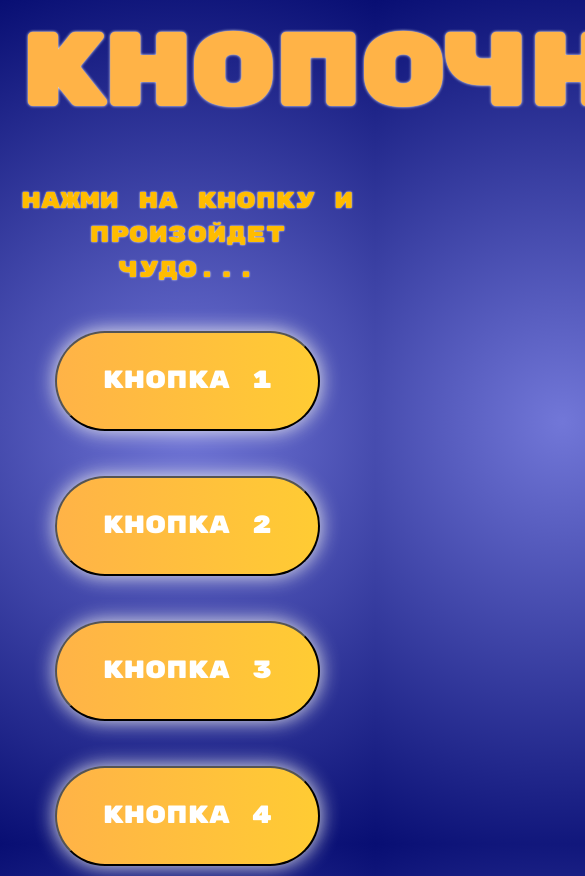
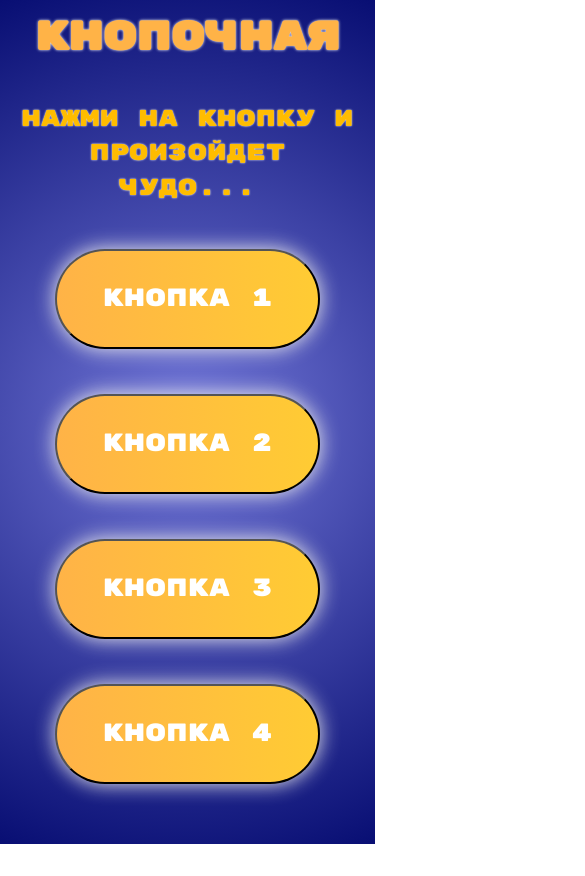
Before and after one commit to PeterGriffer/KURSACH, a website: page src/index.html in a window 390 px wide. Shown: the top 876 px of the page, 585 px wide, since content can reach past the window. After the commit the page ends 844 px from the top, so only its background shows below. Drawn offline with Linux system fonts and the light colour scheme.

Commit message:
адаптивные буквы

```diff
--- a/src/style/style.css
+++ b/src/style/style.css
@@ -19,7 +19,7 @@ body {
 }
 .title {
 
-  font-size: 100px;
+   font-size: clamp(40px, 10vw, 100px);
   color: #ffb347;
   text-align: center;
   text-shadow:0 0 3px #fff;
```
